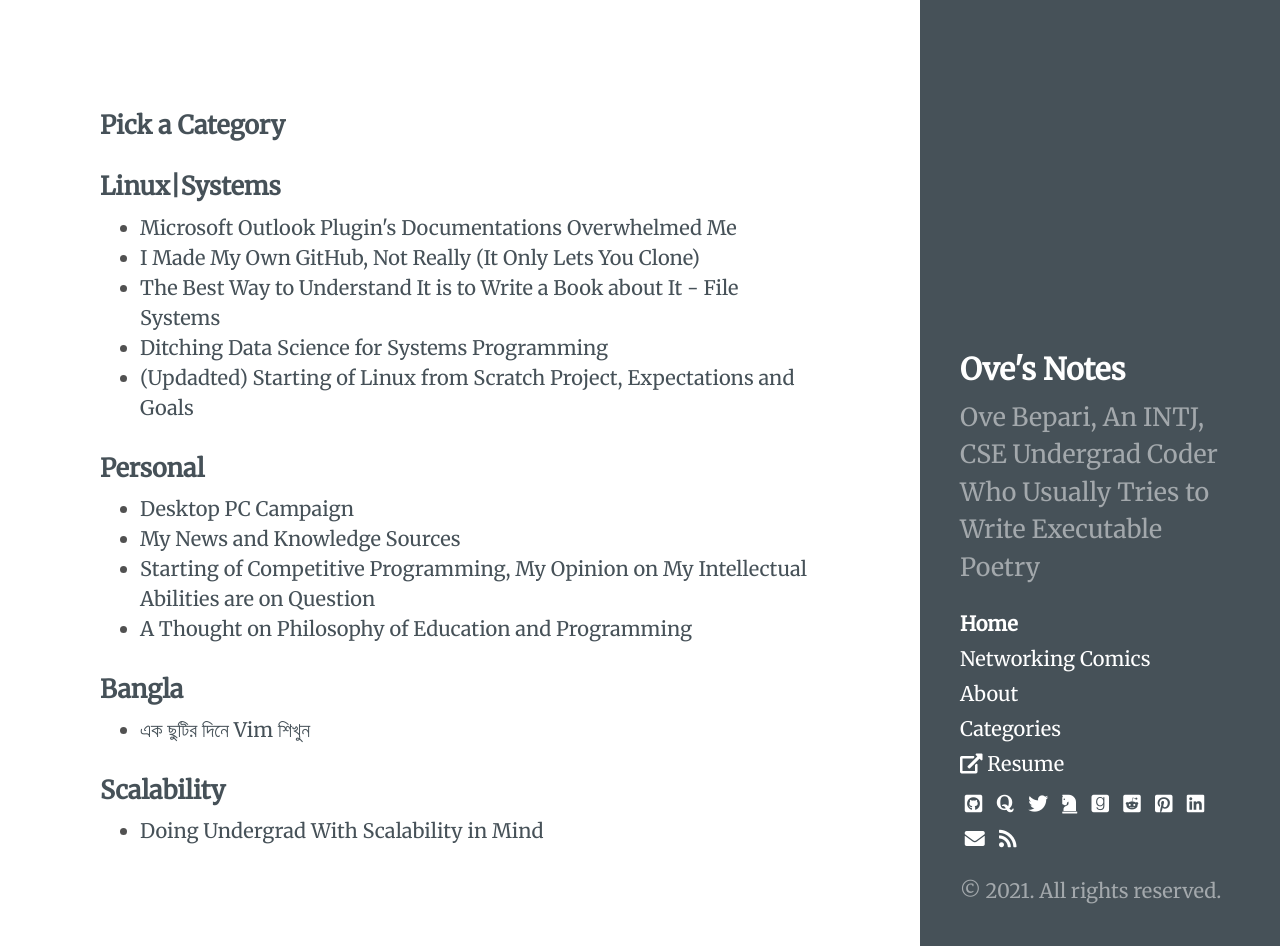
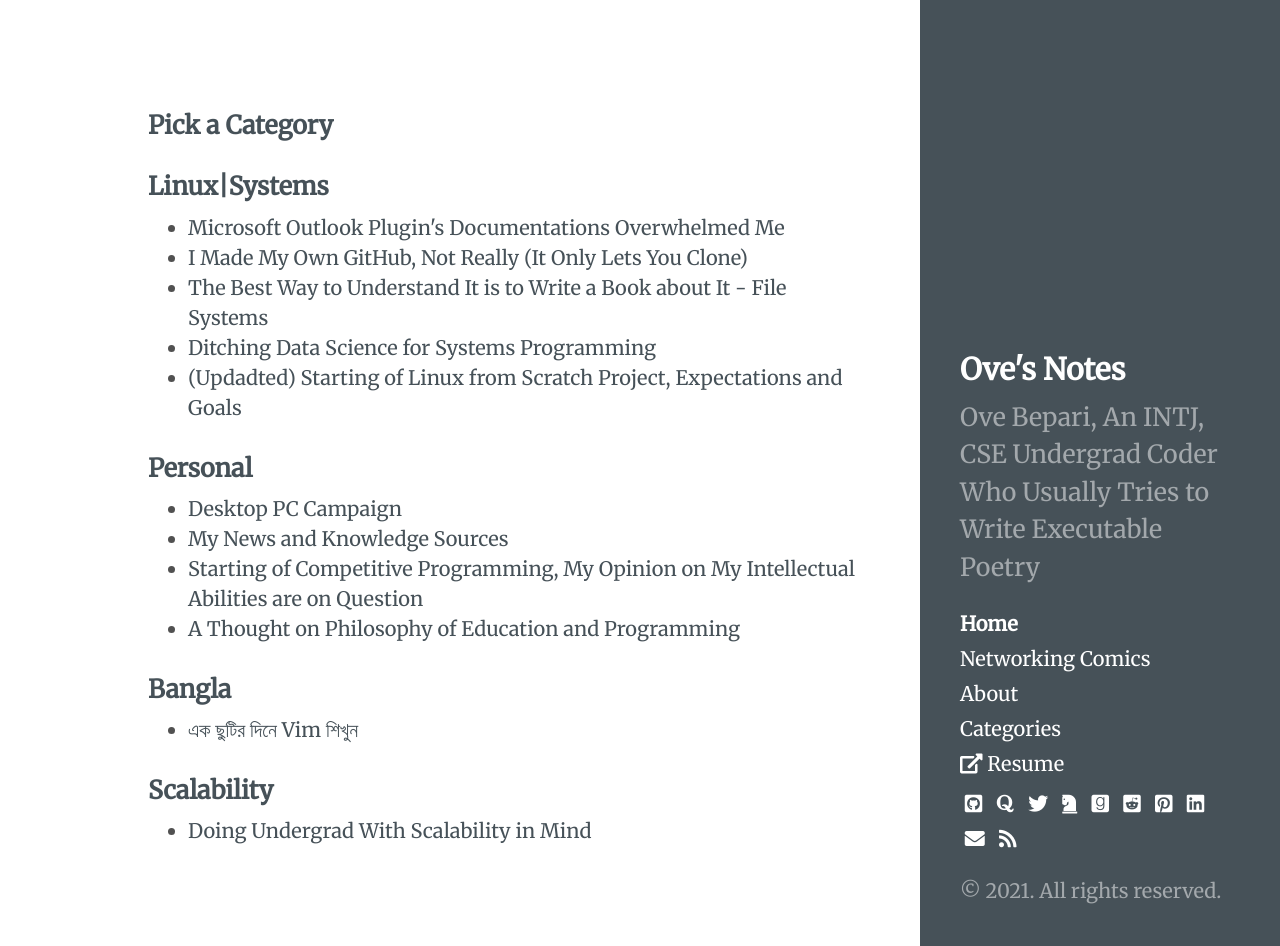
Before and after one commit to ovebepari/ovebepari.github.io, a Jekyll site: the page built from index.html, in a window 1280 px wide and 946 px high. Built offline with Jekyll 4.4.1, drawn with Linux system fonts in a browser that asks for light colours.

```diff
--- a/index.html
+++ b/index.html
@@ -1,6 +1,6 @@
 ---
 layout: default
-title: Home
+title: Oves Notes - Ove Bepari
 ---
 
 <h3>Pick a Category</h3>
--- a/public/css/hyde.css
+++ b/public/css/hyde.css
@@ -161,8 +161,8 @@ a.sidebar-nav-item:focus {
 
 @media (min-width: 64em) {
   .layout-reverse .content {
-    margin-left: 4rem;
-    margin-right: 22rem;
+    margin-left: 10%;
+    margin-right: 20%;
   }
 }
 
```
